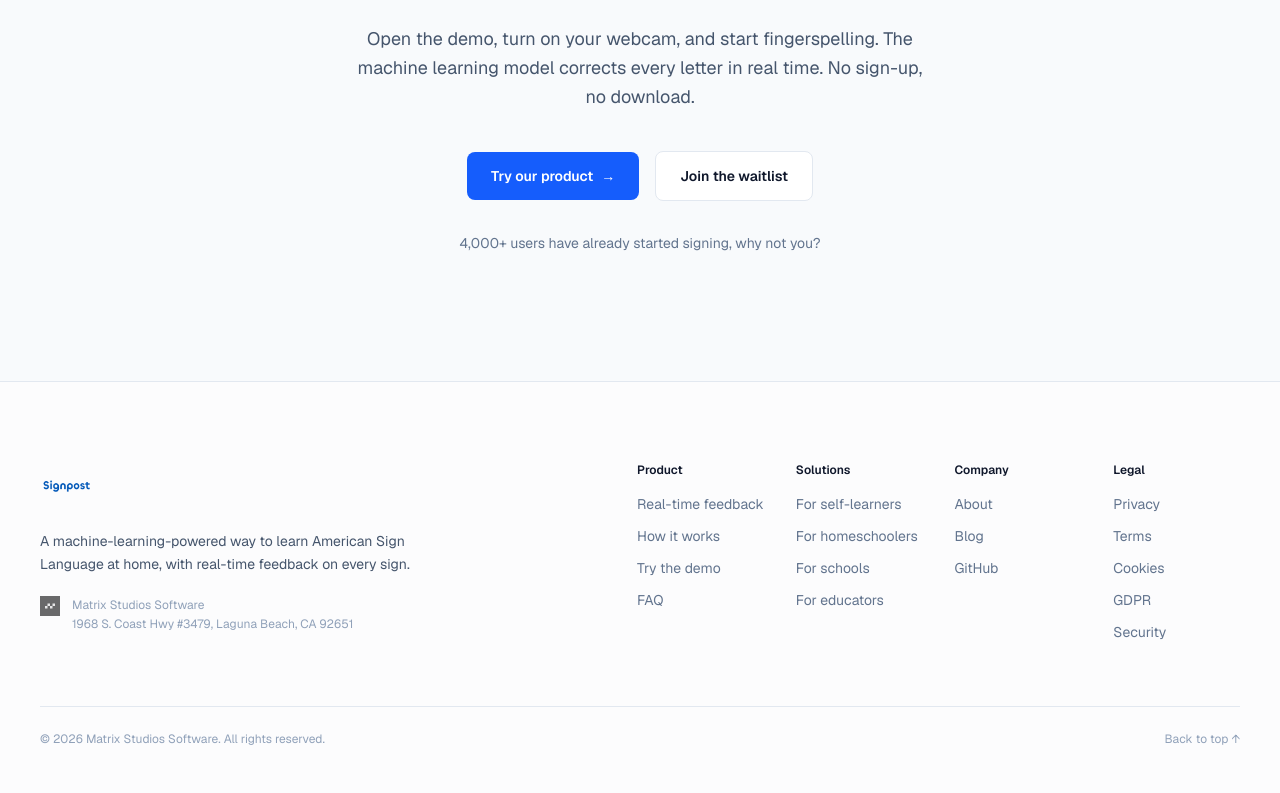
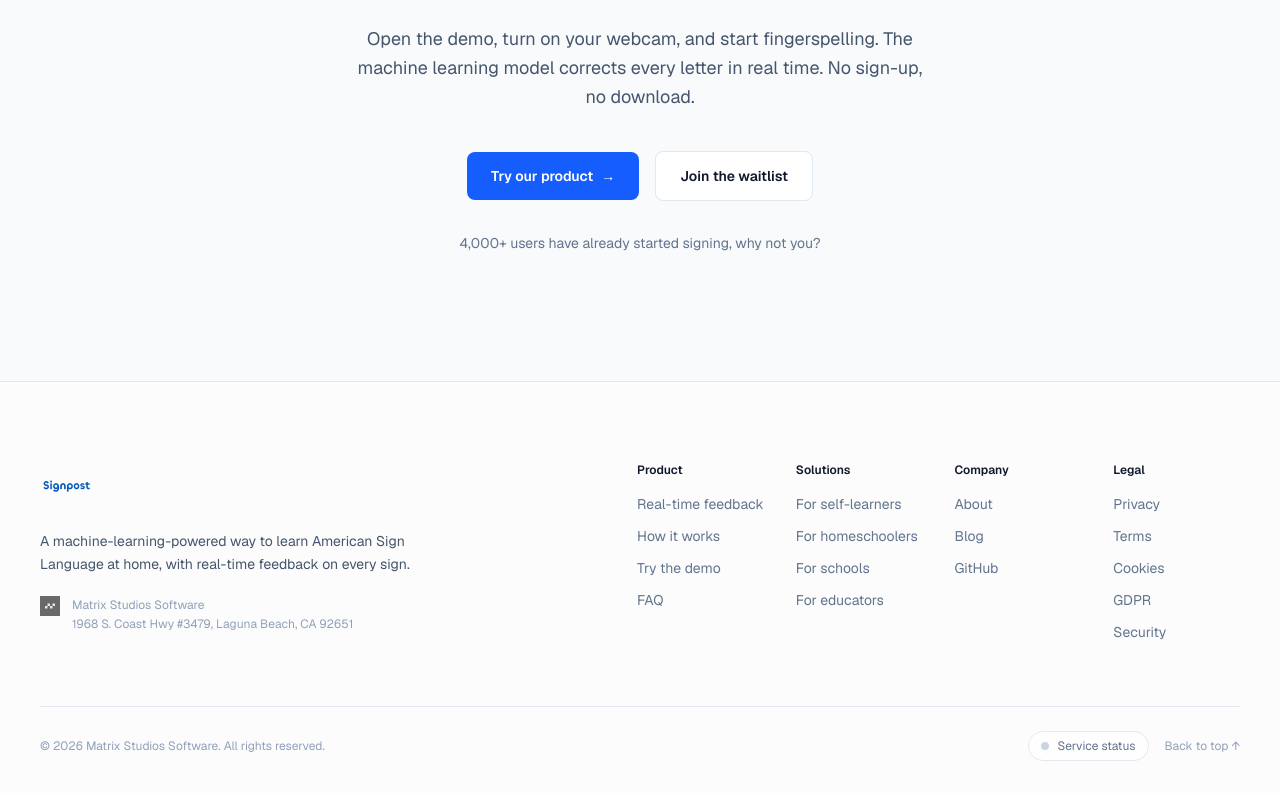
Before and after one commit to SignpostApp/landing, a Next.js app: page / in a window 1280 px wide. Shown: the part 5607-6400 px from the top of the page. Built offline with nearby package versions, Linux system fonts and the light colour scheme; no server answers.

Commit message:
feat: statuspage

```diff
--- a/src/app/_components/SiteFooter.tsx
+++ b/src/app/_components/SiteFooter.tsx
@@ -3,6 +3,7 @@
 import Image from "next/image";
 import Link from "next/link";
 
+import StatusPill from "./StatusPill";
 import { DEMO_URL } from "./navData";
 
 type FooterLink = { label: string; href: string; external?: boolean };
@@ -116,6 +117,8 @@ export default function SiteFooter() {
             &copy; {new Date().getFullYear()} Matrix Studios Software. All rights
             reserved.
           </p>
+          <div className="flex flex-col sm:flex-row items-start sm:items-center gap-4">
+            <StatusPill />
             <button
               type="button"
               onClick={() => window.scrollTo({ top: 0, behavior: "smooth" })}
@@ -125,6 +128,7 @@ export default function SiteFooter() {
             </button>
           </div>
         </div>
+      </div>
     </footer>
   );
 }
--- /dev/null
+++ b/src/app/_components/StatusPill.tsx
@@ -0,0 +1,59 @@
+"use client";
+
+import { useEffect, useState } from "react";
+
+import {
+  STATUS_LABELS,
+  STATUS_URL,
+  type StatusKey,
+} from "./statusData";
+
+const DOT_CLASS: Record<StatusKey, string> = {
+  operational: "bg-emerald-500",
+  degraded: "bg-amber-500",
+  downtime: "bg-red-500",
+  maintenance: "bg-blue-500",
+  unknown: "bg-slate-300",
+};
+
+export default function StatusPill() {
+  const [status, setStatus] = useState<StatusKey | null>(null);
+  const [label, setLabel] = useState(STATUS_LABELS.unknown);
+
+  useEffect(() => {
+    const controller = new AbortController();
+
+    fetch("/api/status", { signal: controller.signal })
+      .then((response) => (response.ok ? response.json() : null))
+      .then((data) => {
+        if (!data || !(data.status in DOT_CLASS)) return;
+        setStatus(data.status as StatusKey);
+        if (typeof data.label === "string") setLabel(data.label);
+      })
+      .catch(() => {});
+
+    return () => controller.abort();
+  }, []);
+
+  const dot = DOT_CLASS[status ?? "unknown"];
+  const live = status !== null && status !== "unknown";
+
+  return (
+    <a
+      href={STATUS_URL}
+      target="_blank"
+      rel="noopener noreferrer"
+      className="inline-flex items-center gap-2 rounded-full border border-slate-200 bg-white/70 px-3 py-1.5 text-xs text-slate-500 hover:border-slate-300 hover:text-slate-900 transition-colors w-fit"
+    >
+      <span className="relative flex h-2 w-2 shrink-0">
+        {live && (
+          <span
+            className={`absolute inline-flex h-full w-full rounded-full opacity-60 animate-ping ${dot}`}
+          />
+        )}
+        <span className={`relative inline-flex h-2 w-2 rounded-full ${dot}`} />
+      </span>
+      {label}
+    </a>
+  );
+}
--- /dev/null
+++ b/src/app/_components/statusData.ts
@@ -0,0 +1,29 @@
+export const STATUS_URL = "https://status.signpost.cv";
+
+export type StatusKey =
+  | "operational"
+  | "degraded"
+  | "downtime"
+  | "maintenance"
+  | "unknown";
+
+export const STATUS_LABELS: Record<StatusKey, string> = {
+  operational: "All systems operational",
+  degraded: "Degraded performance",
+  downtime: "Service disruption",
+  maintenance: "Under maintenance",
+  unknown: "Service status",
+};
+
+export function normalizeStatus(state: unknown): StatusKey {
+  if (typeof state !== "string") return "unknown";
+
+  const value = state.toLowerCase();
+
+  if (value === "operational") return "operational";
+  if (value === "degraded") return "degraded";
+  if (value === "downtime" || value === "down") return "downtime";
+  if (value.includes("maintenance")) return "maintenance";
+
+  return "unknown";
+}
--- /dev/null
+++ b/src/app/api/status/route.ts
@@ -0,0 +1,36 @@
+import { NextResponse } from "next/server";
+
+import {
+    STATUS_LABELS,
+    STATUS_URL,
+    normalizeStatus,
+} from "@/app/_components/statusData";
+
+export const revalidate = 60;
+
+export async function GET() {
+    try {
+        const response = await fetch(`${STATUS_URL}/index.json`, {
+            headers: { accept: "application/json" },
+            signal: AbortSignal.timeout(5000),
+        });
+
+        if (!response.ok) {
+            throw new Error(`Status page responded ${response.status}`);
+        }
+
+        const payload = (await response.json()) as {
+            data?: { attributes?: { aggregate_state?: string } };
+        };
+
+        const status = normalizeStatus(payload.data?.attributes?.aggregate_state);
+
+        return NextResponse.json({ status, label: STATUS_LABELS[status] });
+    } catch (error) {
+        console.error("[/api/status] Error:", error);
+        return NextResponse.json({
+            status: "unknown",
+            label: STATUS_LABELS.unknown,
+        });
+    }
+}
```
Lines whose indentation alone changed are shown as unchanged.
